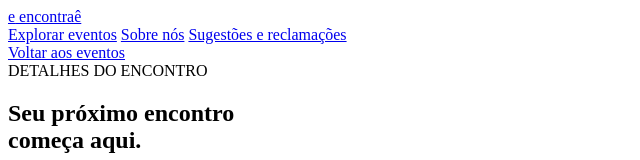
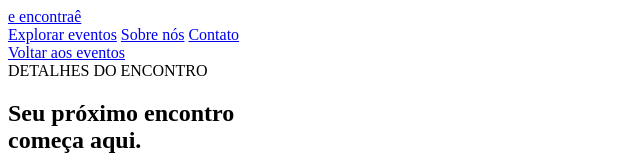
Before and after one commit to ph507874if-hub/Site_Evetis, a plain HTML site: page evento_ESBOÇO.html in a window 1280 px wide. Shown: the top 160 px of the page, without its empty margins (0-640 px from the left). Drawn offline with Linux system fonts and the light colour scheme.

```diff
--- a/evento_ESBOÇO.html
+++ b/evento_ESBOÇO.html
@@ -12,7 +12,7 @@
     <nav>
         <a href="index.html#eventos">Explorar eventos</a>
         <a href="sobre.html">Sobre nós</a>
-        <a href="sugestoes.html">Sugestões e reclamações</a>
+        <a href="sugestoes.html">Contato</a>
     </nav>
     <a href="index.html#eventos" class="btn btn-outline">Voltar aos eventos</a>
 </header>
```
